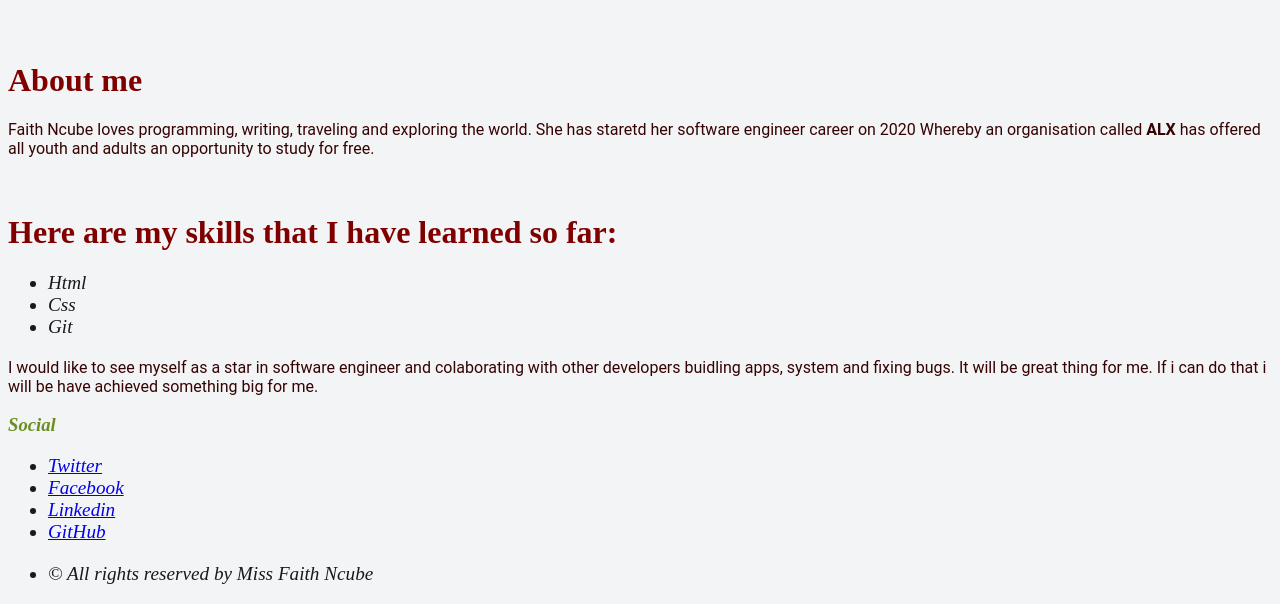
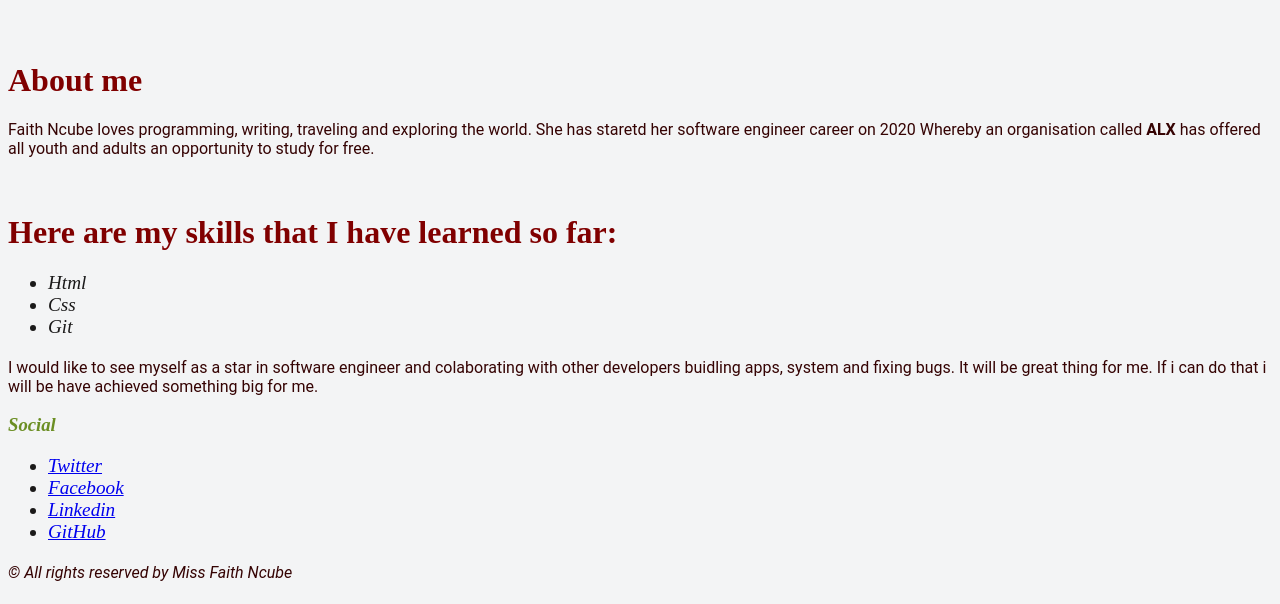
Before and after one commit to Faithmilly2021/my-portfolio, a plain HTML site: page about.html in a window 1280 px wide. Shown: the part 1041-1645 px from the top of the page. Drawn offline with Linux system fonts and the light colour scheme.

Commit message:
Update about.html

```diff
--- a/about.html
+++ b/about.html
@@ -49,7 +49,7 @@
             </ul>
         </section>
         <div id="copyright">
-            <ul><li>&copy; All rights reserved by Miss Faith Ncube</li></ul>
+            <p> &copy; All rights reserved by Miss Faith Ncube</p>
         </div>
     </footer>
     </body>
```
